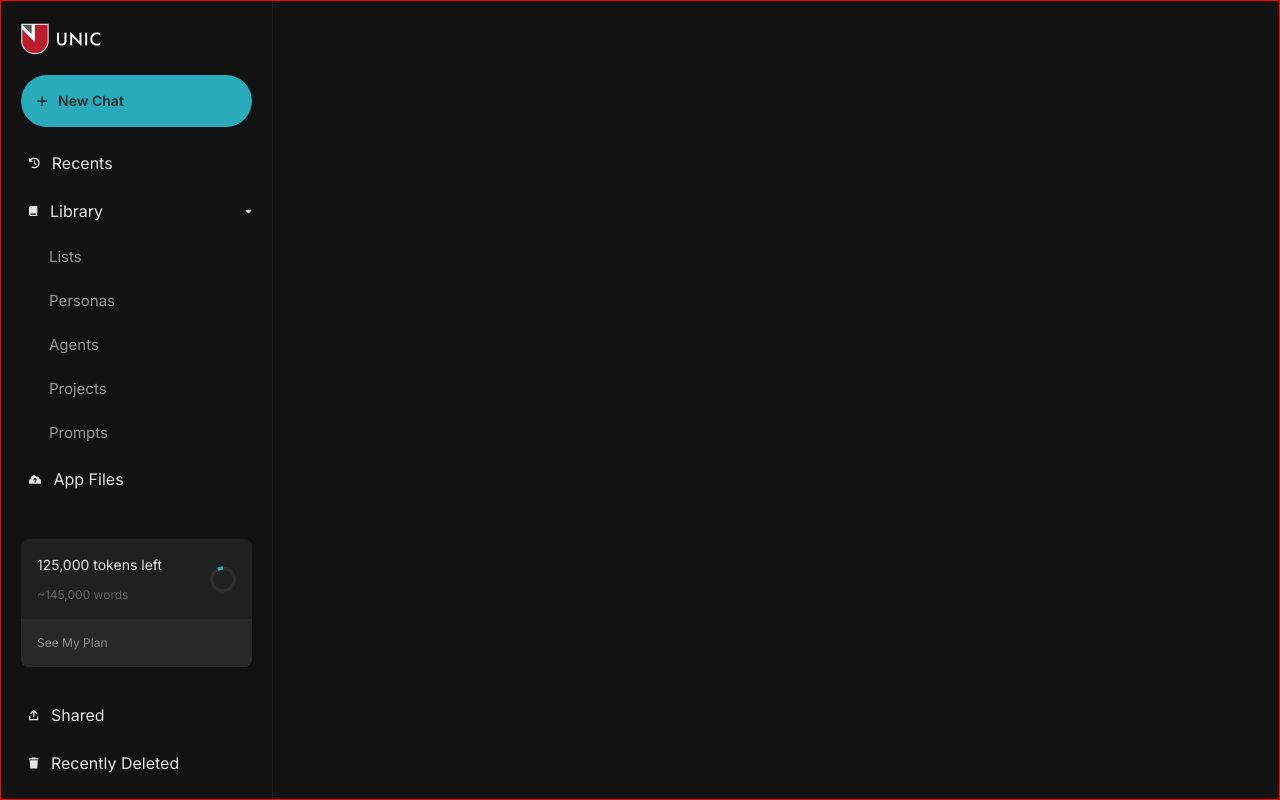
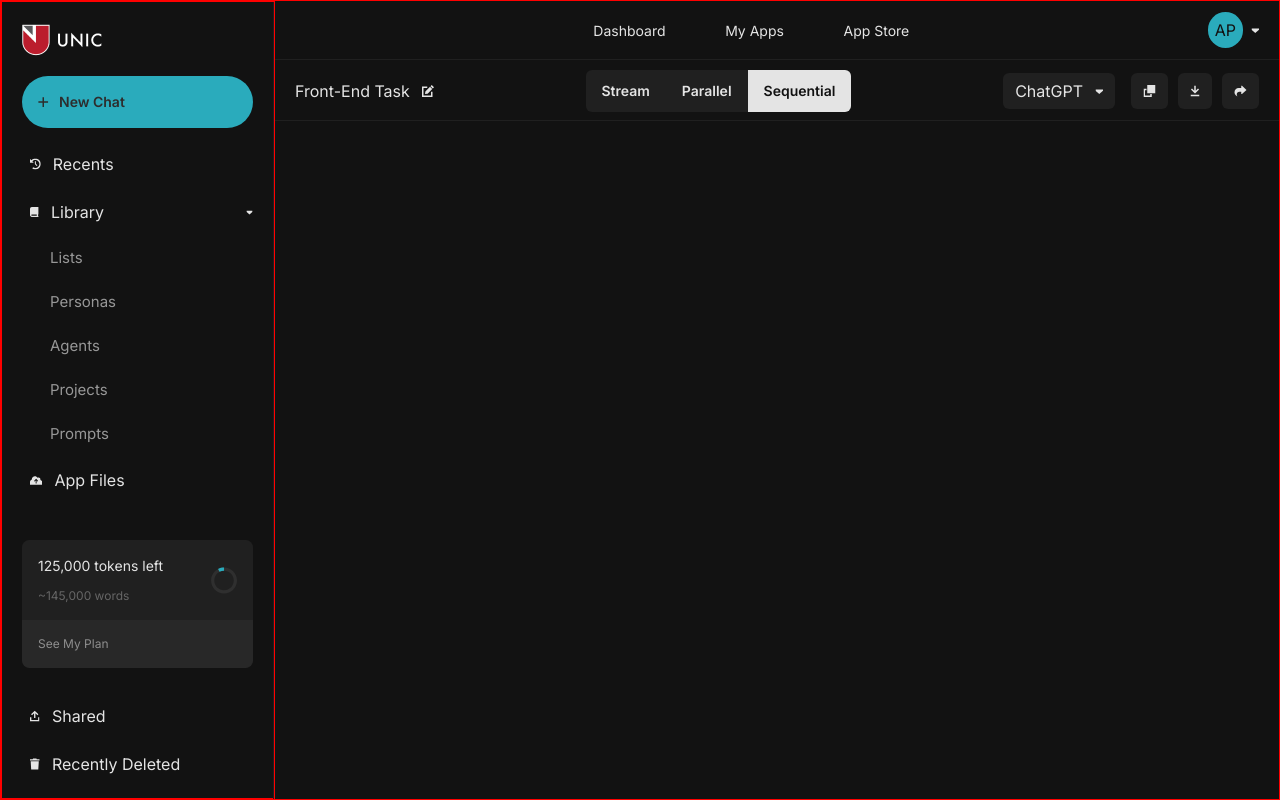
Before and after one commit to victory-a/unic_assessment, a Next.js app: page / in a window 1280 px wide. Built offline with nearby package versions, Linux system fonts and the light colour scheme.

Commit message:
main layout done

```diff
--- /dev/null
+++ b/src/assets/svg-icons/CopyIcon.tsx
@@ -0,0 +1,21 @@
+import React from 'react';
+
+const CopyIcon = () => {
+  return (
+    <svg width='13' height='12' viewBox='0 0 13 12' fill='none' xmlns='http://www.w3.org/2000/svg'>
+      <g clip-path='url(#clip0_1_126)'>
+        <path
+          d='M7.25 10.5H2V5.25H3.5V3.75H2H0.5V5.25V10.5V12H2H7.25H8.75V10.5V9H7.25V10.5ZM12.5 8.25V0H4.25V8.25H12.5Z'
+          fill='#E4E4E4'
+        />
+      </g>
+      <defs>
+        <clipPath id='clip0_1_126'>
+          <rect width='12' height='12' fill='white' transform='translate(0.5)' />
+        </clipPath>
+      </defs>
+    </svg>
+  );
+};
+
+export default CopyIcon;
--- /dev/null
+++ b/src/assets/svg-icons/DownloadIcon.tsx
@@ -0,0 +1,21 @@
+import React from 'react';
+
+const DownloadIcon = () => {
+  return (
+    <svg width='10' height='12' viewBox='0 0 10 12' fill='none' xmlns='http://www.w3.org/2000/svg'>
+      <g clip-path='url(#clip0_1_129)'>
+        <path
+          d='M5.52969 8.02969L5 8.56172L4.47031 8.03203L1.47031 5.03203L0.938281 4.5L2 3.43828L2.52969 3.96797L4.25 5.68828V1.5V0.75H5.75V1.5V5.68828L7.47031 3.96797L8 3.43828L9.06172 4.5L8.53203 5.02969L5.53203 8.02969H5.52969ZM1.25 9.75H8.75H9.5V11.25H8.75H1.25H0.5V9.75H1.25Z'
+          fill='#E4E4E4'
+        />
+      </g>
+      <defs>
+        <clipPath id='clip0_1_129'>
+          <rect width='9' height='12' fill='white' transform='translate(0.5)' />
+        </clipPath>
+      </defs>
+    </svg>
+  );
+};
+
+export default DownloadIcon;
--- /dev/null
+++ b/src/assets/svg-icons/HamBurgerIcon.tsx
@@ -0,0 +1,16 @@
+import React from 'react';
+
+const HamBurgerIcon = () => {
+  return (
+    <svg width='24' height='24' viewBox='0 0 24 24' fill='none' xmlns='http://www.w3.org/2000/svg'>
+      <path
+        fill-rule='evenodd'
+        clip-rule='evenodd'
+        d='M3 8C3 7.44772 3.44772 7 4 7H20C20.5523 7 21 7.44772 21 8C21 8.55228 20.5523 9 20 9H4C3.44772 9 3 8.55228 3 8ZM3 16C3 15.4477 3.44772 15 4 15H14C14.5523 15 15 15.4477 15 16C15 16.5523 14.5523 17 14 17H4C3.44772 17 3 16.5523 3 16Z'
+        fill='currentColor'
+      ></path>
+    </svg>
+  );
+};
+
+export default HamBurgerIcon;
--- /dev/null
+++ b/src/assets/svg-icons/ShareIcon.tsx
@@ -0,0 +1,14 @@
+import React from 'react';
+
+const ShareIcon = () => {
+  return (
+    <svg width='13' height='12' viewBox='0 0 13 12' fill='none' xmlns='http://www.w3.org/2000/svg'>
+      <path
+        d='M12.5 4.875L8 9H7.25V6.75H5.375C3.92422 6.75 2.75 7.92422 2.75 9.375C2.75 10.5 3.5 11.25 3.5 11.25C3.5 11.25 0.5 10.125 0.5 7.125C0.5 4.84688 2.34688 3 4.625 3H7.25V0.75H8L12.5 4.875Z'
+        fill='#E4E4E4'
+      />
+    </svg>
+  );
+};
+
+export default ShareIcon;
--- /dev/null
+++ b/src/assets/svg-icons/WriteIcon.tsx
@@ -0,0 +1,21 @@
+import React from 'react';
+
+const WriteIcon = () => {
+  return (
+    <svg width='12' height='12' viewBox='0 0 12 12' fill='none' xmlns='http://www.w3.org/2000/svg'>
+      <g clip-path='url(#clip0_1_103)'>
+        <path
+          d='M3.375 6.375L3 9L5.625 8.625L10.2352 4.01484L7.98516 1.76484L3.375 6.375ZM12 2.25L9.75 0L8.51484 1.23516L10.7648 3.48516L12 2.25ZM0.75 1.5H0V2.25V11.25V12H0.75H9.75H10.5V11.25V7.5V6.75H9V7.5V10.5H1.5V3H4.5H5.25V1.5H4.5H0.75Z'
+          fill='#E4E4E4'
+        />
+      </g>
+      <defs>
+        <clipPath id='clip0_1_103'>
+          <rect width='12' height='12' fill='white' />
+        </clipPath>
+      </defs>
+    </svg>
+  );
+};
+
+export default WriteIcon;
--- a/src/components/AppLayout.tsx
+++ b/src/components/Layout/AppLayout.tsx
@@ -1,7 +1,10 @@
-import { clsMerge } from '@/utils/classname-merge';
 import React, { PropsWithChildren } from 'react';
 import { Inter } from 'next/font/google';
+import { clsMerge } from '@/utils/classname-merge';
+
 import SideBar from './SideBar';
+import Header from './Header';
+import useWindowSize from '@/hooks/useWindowSize';
 
 const inter = Inter({
   subsets: ['latin'],
@@ -9,6 +12,8 @@ const inter = Inter({
 });
 
 const AppLayout = (props: PropsWithChildren) => {
+  const { width } = useWindowSize();
+
   return (
     <div
       className={clsMerge(
@@ -16,7 +21,8 @@ const AppLayout = (props: PropsWithChildren) => {
         'red-border flex h-[100dvh] w-[100dhv] flex-col overflow-y-auto md:flex-row md:overflow-x-hidden md:overflow-y-hidden',
       )}
     >
-      <SideBar />
+      {width && width > 1024 ? <SideBar /> : null}
+      <Header />
       {props.children}
     </div>
   );
--- /dev/null
+++ b/src/components/Layout/Header.tsx
@@ -0,0 +1,106 @@
+import React from 'react';
+import Link from 'next/link';
+
+import TabHeader from './TabHeader';
+
+import CaretDown from '@/assets/svg-icons/CaretDown';
+import CopyIcon from '@/assets/svg-icons/CopyIcon';
+import DownloadIcon from '@/assets/svg-icons/DownloadIcon';
+import ShareIcon from '@/assets/svg-icons/ShareIcon';
+import WriteIcon from '@/assets/svg-icons/WriteIcon';
+import HamBurgerIcon from '@/assets/svg-icons/HamBurgerIcon';
+
+const tabs = [
+  { label: 'Stream', value: 0 },
+  { label: 'Parallel', value: 1 },
+  { label: 'Sequential', value: 2 },
+];
+
+interface IIconButton {
+  icon: React.ReactNode;
+  onClick?: () => void;
+}
+const IconButton = ({ icon, onClick = () => {} }: IIconButton) => {
+  return (
+    <button onClick={onClick} className='hover:bg-grey-400 h-9 rounded-md bg-foreground px-3'>
+      {icon}
+    </button>
+  );
+};
+
+const ProfileBadge = ({ initials }: { initials: string }) => {
+  return (
+    <button className='flex items-center justify-center'>
+      <div className='mr-2 flex h-[2.215rem] w-[2.215rem] items-center justify-center rounded-full bg-blue-100'>
+        <p className='text-background'>{initials}</p>
+      </div>
+      <span>
+        <CaretDown />
+      </span>
+    </button>
+  );
+};
+
+const ListItem = ({ label, link }: { label: string; link: string }) => {
+  return (
+    <li>
+      <Link href={link} className='hover:bg-grey-400 rounded-[0.462rem] p-3 text-sm font-medium'>
+        {label}
+      </Link>
+    </li>
+  );
+};
+
+const Header = () => {
+  const [activeTab, setActiveTab] = React.useState(2);
+
+  return (
+    <>
+      <div className='hidden w-full sm:block'>
+        <header className='sticky h-[3.625rem] w-full border-b border-b-foreground md:h-[7.5rem]'>
+          <div className='flex h-[3.625rem] w-full items-center justify-between px-5'>
+            <div></div>
+            <ul className='flex w-full max-w-[21.25rem] items-center justify-between'>
+              <ListItem label='Dashboard' link='#!' />
+              <ListItem label='My Apps' link='#!' />
+              <ListItem label='App Store' link='#!' />
+            </ul>
+            <div>
+              <ProfileBadge initials='AP' />
+            </div>
+          </div>
+
+          <div className='hidden items-center justify-between border-t border-t-foreground px-5 py-2.5 md:flex'>
+            <div className='flex items-center'>
+              <h1 className='mr-3'>Front-End Task</h1>
+              <button>
+                <WriteIcon />
+              </button>
+            </div>
+            <TabHeader tabs={tabs} activeTab={activeTab} setActiveTab={setActiveTab} />
+            <div className='flex items-center justify-center gap-2.5'>
+              <button className='hover:bg-grey-400 mr-1.5 flex h-9 items-center gap-3 rounded-md bg-foreground px-3'>
+                ChatGPT
+                <span>
+                  <CaretDown />
+                </span>
+              </button>
+              <IconButton icon={<CopyIcon />} />
+              <IconButton icon={<DownloadIcon />} />
+              <IconButton icon={<ShareIcon />} />
+            </div>
+          </div>
+        </header>
+      </div>
+
+      <div className='flex items-center justify-between px-3 py-4 sm:hidden'>
+        <button>
+          <HamBurgerIcon />
+        </button>
+        <ProfileBadge initials='AP' />
+      </div>
+    </>
+  );
+};
+
+export default Header;
--- a/src/components/SideBar.tsx
+++ b/src/components/Layout/SideBar.tsx
@@ -38,7 +38,7 @@ interface INavGroup {
 
 function NavButton({ label, href }: { label: string; href: string }) {
   return (
-    <div className='ml-5 block cursor-pointer items-center justify-between rounded-lg text-sm font-normal text-white hover:bg-[#212121]'>
+    <div className='hover:bg-grey-400 ml-5 block cursor-pointer items-center justify-between rounded-lg text-sm font-normal text-white'>
       <Link href={href} className='flex px-2 py-3 text-[15px] text-grey-100'>
         {label}
       </Link>
@@ -64,7 +64,7 @@ function NavGroup({ links = [], name, icon }: INavGroup) {
 
 const SideBar = () => {
   return (
-    <aside>
+    <aside className='red-border'>
       <div>
         <div className='flex h-screen w-[17rem] flex-col border-r border-r-foreground px-5 py-[14px]'>
           <div>
--- /dev/null
+++ b/src/components/Layout/TabHeader.tsx
@@ -0,0 +1,41 @@
+import React from 'react';
+import { clsMerge } from '@/utils/classname-merge';
+
+interface ITab {
+  label: string;
+  value: number;
+}
+
+interface ITabHeader {
+  tabs: ITab[];
+  activeTab: number;
+  setActiveTab: React.Dispatch<React.SetStateAction<number>>;
+}
+
+const TabHeader = ({ tabs, activeTab = 3, setActiveTab }: ITabHeader) => {
+  return (
+    <div className='h-[2.625rem] rounded-md bg-foreground'>
+      {tabs.map((tab, i) => {
+        const isActive = tab.value === activeTab;
+        const isFirstItem = i === 0;
+        const isLastItem = i === tabs.length - 1;
+
+        return (
+          <button
+            onClick={() => setActiveTab(tab.value)}
+            className={clsMerge(
+              'h-full px-4 text-sm font-semibold',
+              isActive && 'bg-primary text-background',
+              isActive && isFirstItem && 'rounded-s-md',
+              isActive && isLastItem && 'rounded-e-md',
+            )}
+          >
+            {tab.label}
+          </button>
+        );
+      })}
+    </div>
+  );
+};
+
+export default TabHeader;
--- /dev/null
+++ b/src/hooks/useWindowSize.ts
@@ -0,0 +1,23 @@
+import React from 'react';
+
+interface IDimensions {
+  width: number | undefined;
+  height: number | undefined;
+}
+
+export default function useWindowSize(): IDimensions {
+  const [dimensions, setDimensions] = React.useState<IDimensions>({ width: undefined, height: undefined });
+
+  React.useEffect(() => {
+    const resizeFunc = () => {
+      setDimensions({ width: window.innerWidth, height: window.innerHeight });
+    };
+
+    window.addEventListener('resize', resizeFunc);
+    resizeFunc();
+
+    return () => window.removeEventListener('resize', resizeFunc);
+  }, []);
+
+  return dimensions;
+}
--- a/src/pages/index.tsx
+++ b/src/pages/index.tsx
@@ -1,4 +1,4 @@
-import AppLayout from '@/components/AppLayout';
+import AppLayout from '@/components/Layout/AppLayout';
 
 export default function Home() {
   return (
```
Also changed, not shown: src/utils/scraper.js (added, +35 -0 lines).
